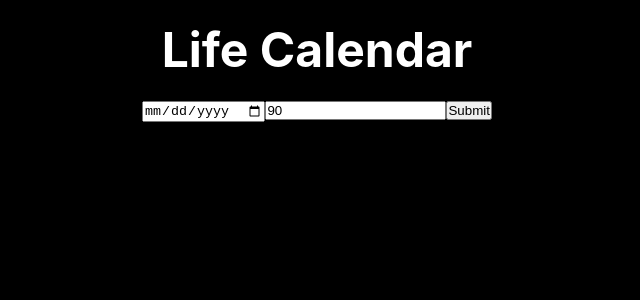
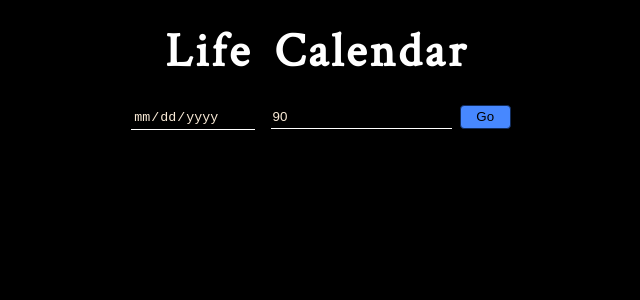
Before and after one commit to coolas-shaun/Life-Calendar, a React (Create React App) app: page / in a window 1280 px wide. Shown: the top 300 px of the page, without its empty margins (323-963 px from the left). Built offline with nearby package versions, Linux system fonts and the light colour scheme.

Commit message:
Styled form elements

```diff
--- a/src/App.css
+++ b/src/App.css
@@ -1,7 +1,11 @@
+
+@import url('https://fonts.googleapis.com/css2?family=Crimson+Text&display=swap');
+
 *{
   margin: 0;
   padding: 0;
   box-sizing: border-box;
+
 }
 
 main{
@@ -13,6 +17,9 @@ h1{
   color: white;
   margin: 10px 0px 20px;
   font-size: 3rem;
+  word-spacing: 0.5rem;
+  letter-spacing: 0.2rem;
+  font-family: 'Crimson Text', serif;
 }
 
 li{
@@ -20,11 +27,46 @@ li{
   margin: 0.5px 1px;
 }
 .weeks{
-  height: 4px;
-  width: 4px;
-  border: 0.1px solid white;
+  height: 5px;
+  width: 5px;
+  border: 0.05px solid rgb(221, 220, 220);
 }
 
 .used-week{
-  background-color: white;
+  background-color: rgb(221, 220, 220);
+  box-shadow: -0.2px 0.2px 0.5px 0.2px rgb(255, 255, 255);
 }
+
+input{
+  height: 1.5rem;
+  border: none;
+  padding: 2px;
+}
+
+input:focus{
+  /* border: none; */
+  outline: none;
+  border-bottom: 3px solid white;
+  /* box-shadow: 0px 1px 2px 2px white; */
+}
+
+.date-inputBox{
+  background-color: black;
+  border-bottom: 1px solid white;
+  color: antiquewhite;
+  margin: 2px 8px;
+}
+
+button{
+  height: 1.5rem;
+  width: 4%;
+  /* padding: 5px; */
+  background-color: rgb(71, 136, 255);
+  border: 1px solid rgb(17, 43, 90);
+  border-radius: 4px;
+}
+
+button:hover{
+  background-color: rgb(49, 110, 223);
+  /* box-shadow: 0px -1px 2px 2px rgb(71, 136, 255); */
+}
--- a/src/App.js
+++ b/src/App.js
@@ -22,6 +22,7 @@ function App() {
   }
   function storeDate(event){
     event.preventDefault()
+    if(currentValue !== ''){
       dob = currentValue
       usedWeeks = CalculateWeeks(dob)
       console.log(usedWeeks)
@@ -30,17 +31,19 @@ function App() {
       setFillData(true)
     // setAge('')
     }
+
+  }
   return (
     <main>
       <h1>Life Calendar</h1>
       <form action="" method='GET' onSubmit={storeDate}>
-        <input type="date" value={currentValue} onChange={(event)=>{
+        <input type="date" className="date-inputBox" value={currentValue} onChange={(event)=>{
           setCurrentValue(event.target.value)
         }}/>
-        <input type="number" value={maxAge} onChange={(event)=>{
+        <input type="number" className="date-inputBox" value={maxAge} onChange={(event)=>{
           setAge(event.target.value)
         }}/>
-        <button type="submit">Submit</button>
+        <button type="submit">Go</button>
         <p>{dob}</p>
       </form>
       {fillData?<Calendar
--- a/src/Calendar.css
+++ b/src/Calendar.css
@@ -1,12 +1,15 @@
 :root{
+    --container-height:60vh;
     --oneYear: 52;
-    --oneWeekSize: 6px;
+    /* --temp-size: */
+    --oneWeekBoxSize: 7px;
 }
 .calendar-container{
     display: flex;
     flex-wrap: wrap;
     flex-direction: row;
-    max-width: calc(var(--oneWeekSize)*var(--oneYear));
+    max-width: calc(var(--oneWeekBoxSize)*var(--oneYear));
     margin: auto;
-    box-shadow: rgba(245, 235, 235,0.9) 1px 1px ;
+    /* box-shadow: 1px -1px 11px 1px white; */
+    /* outline-color: rgba(255, 255, 255 0.5); */
 }
```
Lines whose indentation alone changed are shown as unchanged.
